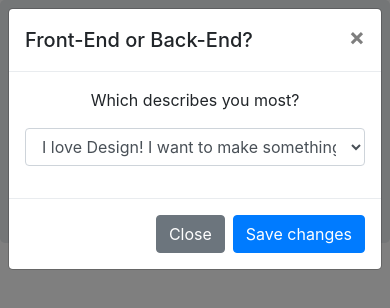
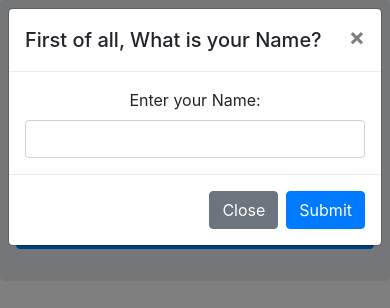
Before and after one commit to grobergm/track-selector, a plain HTML site: page index.html in a window 390 px wide. Both pictures are taken after a click on the button "Click here to find out!". Drawn offline with nearby package versions, Linux system fonts and the light colour scheme.

Commit message:
add user name question and js logic

```diff
--- a/index.html
+++ b/index.html
@@ -13,17 +13,38 @@
   <body>
     <div class="jumbotron">
       <h1>Welcome!</h1>
-      <h2>What Language Should you study at Epicodus?</h2>
-      <button type="button" class="btn btn-primary btn-block" data-toggle="modal" data-target="#firstModal">
+      <h2>Which Programming Language Should You Choose at Epicodus?</h2>
+      <button id="startButton" type="button" class="btn btn-primary btn-block" data-toggle="modal" data-target="#nameModal">
         Click here to find out!
       </button>
+    </div>
+    <!-- Name Modal Question -->
+    <div class="modal fade" id="nameModal" tabindex="-1" role="dialog" aria-labelledby="exampleModalLabel" aria-hidden="true">
+      <div class="modal-dialog" role="document">
+        <div class="modal-content">
+          <div class="modal-header">
+            <h5 class="modal-title">First of all, What is your Name?</h5>
+            <button type="button" class="close" data-dismiss="modal" aria-label="Close">
+              <span aria-hidden="true">&times;</span>
+            </button>
+          </div>
+          <div class="modal-body">
+            <label for="userName">Enter your Name:</label>
+            <input id="userName" class="form-control" type="text">
+          </div>
+          <div class="modal-footer">
+            <button type="button" class="btn btn-secondary" data-dismiss="modal">Close</button>
+            <button id="nameButton" type="button" class="btn btn-primary" data-dismiss="modal">Submit</button>
+          </div>
+        </div>
+      </div>
     </div>
     <!-- First Modal Question -->
     <div class="modal fade" id="firstModal" tabindex="-1" role="dialog" aria-labelledby="exampleModalLabel" aria-hidden="true">
       <div class="modal-dialog" role="document">
         <div class="modal-content">
           <div class="modal-header">
-            <h5 class="modal-title" id="firstQuest">Front-End or Back-End?</h5>
+            <h5 class="modal-title" id="firstQuest"> Alright <span class="nameGoesHere"></span>, Front-End or Back-End?</h5>
             <button type="button" class="close" data-dismiss="modal" aria-label="Close">
               <span aria-hidden="true">&times;</span>
             </button>
@@ -39,7 +60,7 @@
           </div>
           <div class="modal-footer">
             <button type="button" class="btn btn-secondary" data-dismiss="modal">Close</button>
-            <button id="designButton" type="button" class="btn btn-primary" data-dismiss="modal">Save changes</button>
+            <button id="designButton" type="button" class="btn btn-primary" data-dismiss="modal">Submit</button>
           </div>
         </div>
       </div>
@@ -65,7 +86,7 @@
           </div>
           <div class="modal-footer">
             <button type="button" class="btn btn-secondary" data-dismiss="modal">Close</button>
-            <button id="phpButton" type="button" class="btn btn-primary" data-dismiss="modal">Save changes</button>
+            <button id="phpButton" type="button" class="btn btn-primary" data-dismiss="modal">Submit</button>
           </div>
         </div>
       </div>
@@ -90,7 +111,7 @@
           </div>
           <div class="modal-footer">
             <button type="button" class="btn btn-secondary" data-dismiss="modal">Close</button>
-            <button id="javaButton" type="button" class="btn btn-primary" data-dismiss="modal">Save changes</button>
+            <button id="javaButton" type="button" class="btn btn-primary" data-dismiss="modal">Submit</button>
           </div>
         </div>
       </div>
@@ -115,18 +136,15 @@
           </div>
           <div class="modal-footer">
             <button type="button" class="btn btn-secondary" data-dismiss="modal">Close</button>
-            <button id="cButton" type="button" class="btn btn-primary" data-dismiss="modal">Save changes</button>
+            <button id="cButton" type="button" class="btn btn-primary" data-dismiss="modal">Submit</button>
           </div>
         </div>
       </div>
     </div>
-
-
-      <h3 id="submitMessage">Ok <span id="inputedName"></span>, here is what we recommend:</h3>
       <div id="cssCard" class="card">
         <div class="card-body">
           <h1 class="card-title">CSS/Design</h1>
-          <p class="card-text">For those who are most interested in the front-end of a website, this track is for you!</p>
+          <p class="card-text"><span class="nameGoesHere"></span>, a career in front-end of a website is the track for you!</p>
           <a class="btn btn-primary btn-lg" href="https://css-tricks.com/">Learn More</a>
         </div>
       </div>
--- a/js/scripts.js
+++ b/js/scripts.js
@@ -1,5 +1,15 @@
 
 $(document).ready(function(){
+
+  $("#startButton").click(function(){
+    $(".card").hide();
+  });
+
+  $("#nameButton").click(function(){
+    var name= $("input#userName").val();
+    $(".nameGoesHere").text(name);
+    $('#firstModal').modal('show');
+  })
 
   $("#designButton").click(function(){
     var answer= $("select#cssQuest").val();
```
